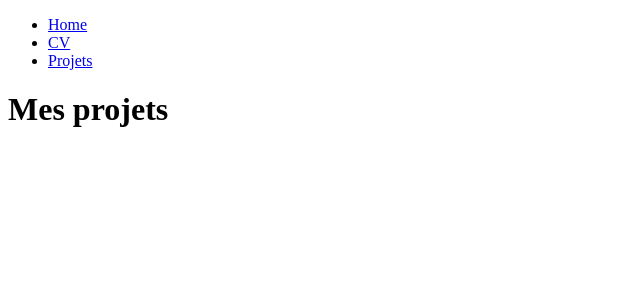
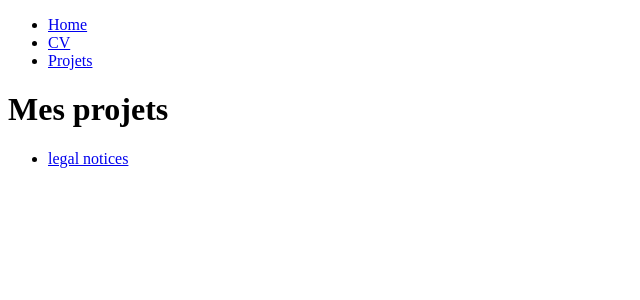
Before and after one commit to melody-ste/Porfolio, a React (Vite) app: page /projects in a window 1280 px wide. Shown: the top 300 px of the page, without its empty margins (0-640 px from the left). Built offline with nearby package versions, Linux system fonts and the light colour scheme.

Commit message:
adding footer component

```diff
--- a/src/App.jsx
+++ b/src/App.jsx
@@ -5,6 +5,7 @@ import Home from './pages/Home';
 import Resume from './pages/Resume';
 import Projects from './pages/Projects';
 import Navbar from './components/Navbar';
+import Footer from './components/Footer';
 
 const App = () => {
   return (
@@ -17,6 +18,7 @@ const App = () => {
           <Route path="/projects" element={<Projects />} />
         </Routes>
       </main>
+      <Footer />
     </BrowserRouter>
   );
 }
--- /dev/null
+++ b/src/components/Footer.jsx
@@ -0,0 +1,15 @@
+import { Link } from "react-router-dom";
+
+const Footer = () => {
+  return (
+    <footer>
+      <ul>
+        <li>
+          <Link to="/">legal notices</Link>
+        </li>
+      </ul>
+    </footer>
+  );
+};
+
+export default Footer;
--- a/src/components/Navbar.jsx
+++ b/src/components/Navbar.jsx
@@ -18,5 +18,4 @@ const Navbar = () => {
   );
 };
 
-
 export default Navbar;
--- a/src/pages/Home.jsx
+++ b/src/pages/Home.jsx
@@ -1,3 +1,9 @@
-const Home = () => <h1>Home</h1>;
+const Home = () => {
+  return (
+    <div>
+      <h1>Mélody Stephan</h1>
+    </div>
+  );
+};
 
 export default Home;
```
